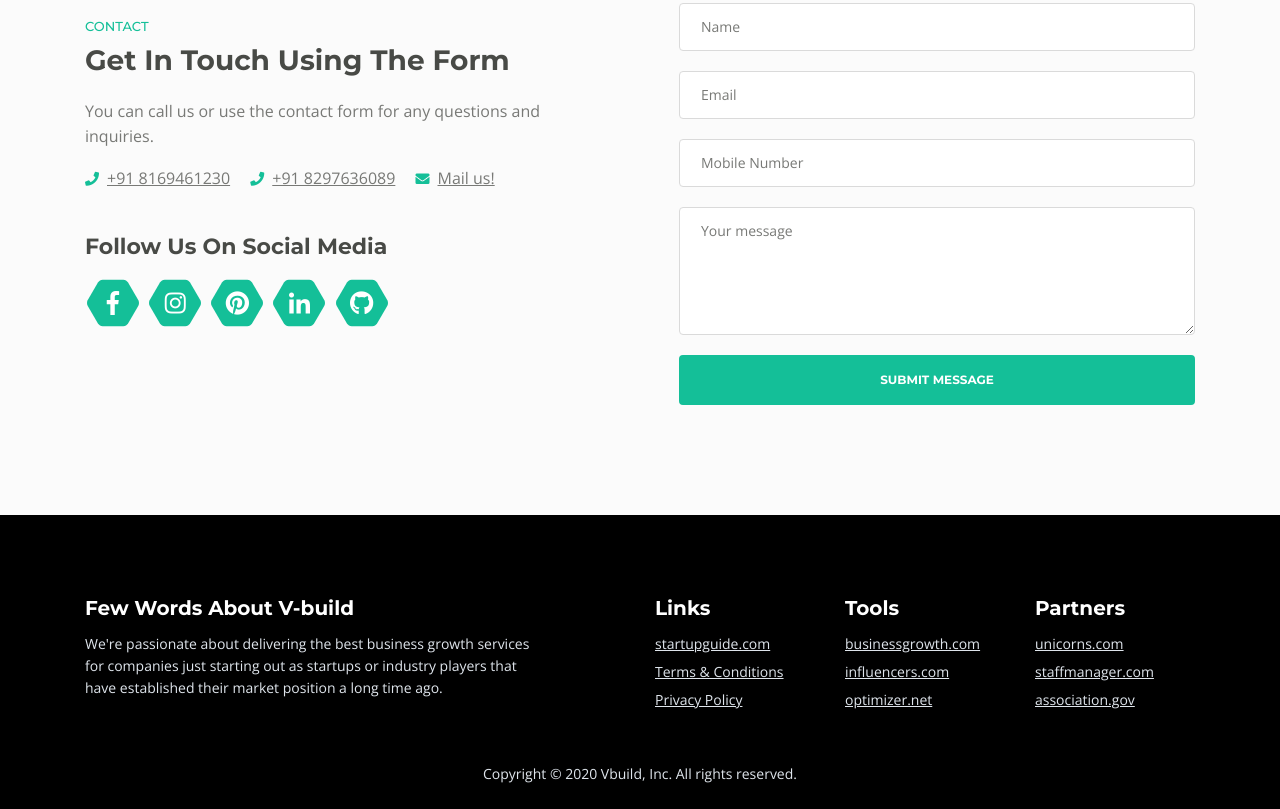
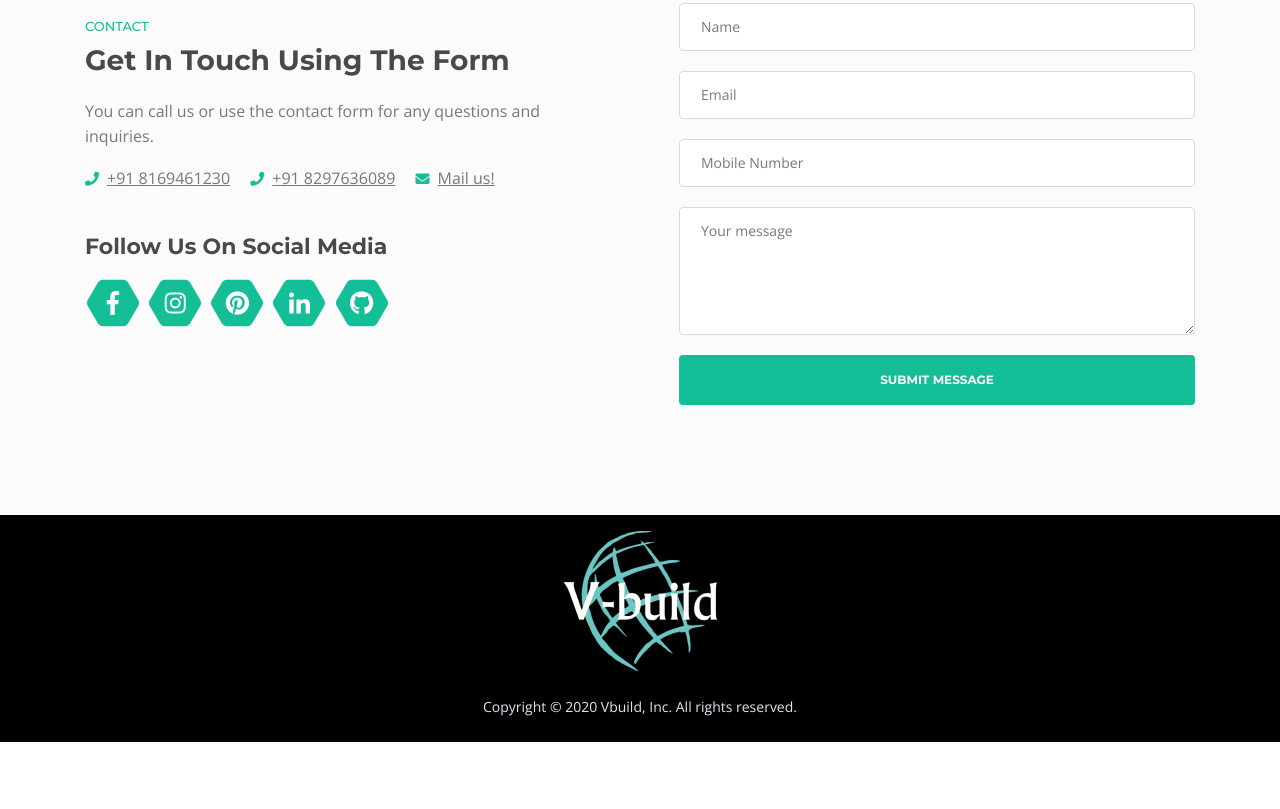
Before and after one commit to vbuildvebsite/portfovbuild, a plain HTML site: page index.html in a window 1280 px wide. Shown: the part 7703-8512 px from the top of the page. After the commit the page ends 8445 px from the top, so only its background shows below. Drawn offline with nearby package versions, Linux system fonts and the light colour scheme.

Commit message:
some minor changes and testimonials

```diff
--- a/index.html
+++ b/index.html
@@ -51,7 +51,7 @@
         <!-- <a class="navbar-brand logo-text page-scroll" href="index.html">Aria</a> -->
 
         <!-- Image Logo -->
-        <a class="navbar-brand logo-image" href="index.html"><img src="images/logo-white.png" style="width: 100px; height: 60px;" alt="alternative"></a>
+        <a class="navbar-brand logo-image" href="index.html"><img src="images/logo-white.png" style="width: 100px; height: 60px;" alt="V-Build_logo"></a>
 
         <!-- Mobile Menu Toggle Button -->
         <button class="navbar-toggler" type="button" data-toggle="collapse" data-target="#navbarsExampleDefault" aria-controls="navbarsExampleDefault" aria-expanded="false" aria-label="Toggle navigation">
@@ -1006,15 +1006,15 @@
                         <!-- Counter -->
                         <div id="counter">
                             <div class="cell">
-                                <div class="counter-value number-count" data-count="19">1</div>
+                                <div class="counter-value number-count" data-count="7">1</div>
                                 <div class="counter-info">Happy<br>Clients</div>
                             </div>
                             <div class="cell">
-                                <div class="counter-value number-count" data-count="67">1</div>
+                                <div class="counter-value number-count" data-count="31">1</div>
                                 <div class="counter-info">Issues<br>Solved</div>
                             </div>
                             <div class="cell">
-                                <div class="counter-value number-count" data-count="17">1</div>
+                                <div class="counter-value number-count" data-count="7">1</div>
 
                                 <div class="counter-info">Good<br>Reviews</div>
                             </div>
@@ -1137,70 +1137,6 @@
     <!-- end of contact -->
 
 
-    <!-- Footer -->
-    <div class="footer">
-        <div class="container">
-            <div class="row">
-                <div class="col-md-6">
-                    <div class="text-container about">
-
-                        <h4>Few Words About V-build</h4>
-                        <p class="white">We're passionate about delivering the best business growth services for companies just starting out as startups or industry players that have established their market position a long time ago.</p>
-
-                    </div> <!-- end of text-container -->
-                </div> <!-- end of col -->
-                <div class="col-md-2">
-                    <div class="text-container">
-                        <h4>Links</h4>
-                        <ul class="list-unstyled li-space-lg white">
-                            <li>
-                                <a class="white" href="#your-link">startupguide.com</a>
-                            </li>
-                            <li>
-                                <a class="white" href="terms-conditions.html">Terms & Conditions</a>
-                            </li>
-                            <li>
-                                <a class="white" href="privacy-policy.html">Privacy Policy</a>
-                            </li>
-                        </ul>
-                    </div> <!-- end of text-container -->
-                </div> <!-- end of col -->
-                <div class="col-md-2">
-                    <div class="text-container">
-                        <h4>Tools</h4>
-                        <ul class="list-unstyled li-space-lg">
-                            <li>
-                                <a class="white" href="#your-link">businessgrowth.com</a>
-                            </li>
-                            <li>
-                               <a class="white" href="#your-link">influencers.com</a>
-                            </li>
-                            <li class="media">
-                                <a class="white" href="#your-link">optimizer.net</a>
-                            </li>
-                        </ul>
-                    </div> <!-- end of text-container -->
-                </div> <!-- end of col -->
-                <div class="col-md-2">
-                    <div class="text-container">
-                        <h4>Partners</h4>
-                        <ul class="list-unstyled li-space-lg">
-                            <li>
-                                <a class="white" href="#your-link">unicorns.com</a>
-                            </li>
-                            <li>
-                                <a class="white" href="#your-link">staffmanager.com</a>
-                            </li>
-                            <li>
-                                <a class="white" href="#your-link">association.gov</a>
-                            </li>
-                        </ul>
-                    </div> <!-- end of text-container -->
-                </div> <!-- end of col -->
-            </div> <!-- end of row -->
-        </div> <!-- end of container -->
-    </div> <!-- end of footer -->
-    <!-- end of footer -->
 
 
     <!-- Copyright -->
@@ -1208,8 +1144,8 @@
         <div class="container">
             <div class="row">
                 <div class="col-lg-12">
-
-                    <p class="p-small">Copyright © 2020 Vbuild, Inc. All rights reserved.</p>
+<img src="images/logo-white.png"   alt="V-Build_logo"> <br> <br>
+                    <p class="p-small"> Copyright © 2020 Vbuild, Inc. All rights reserved. </p>
 
                 </div> <!-- end of col -->
             </div> <!-- enf of row -->
```
